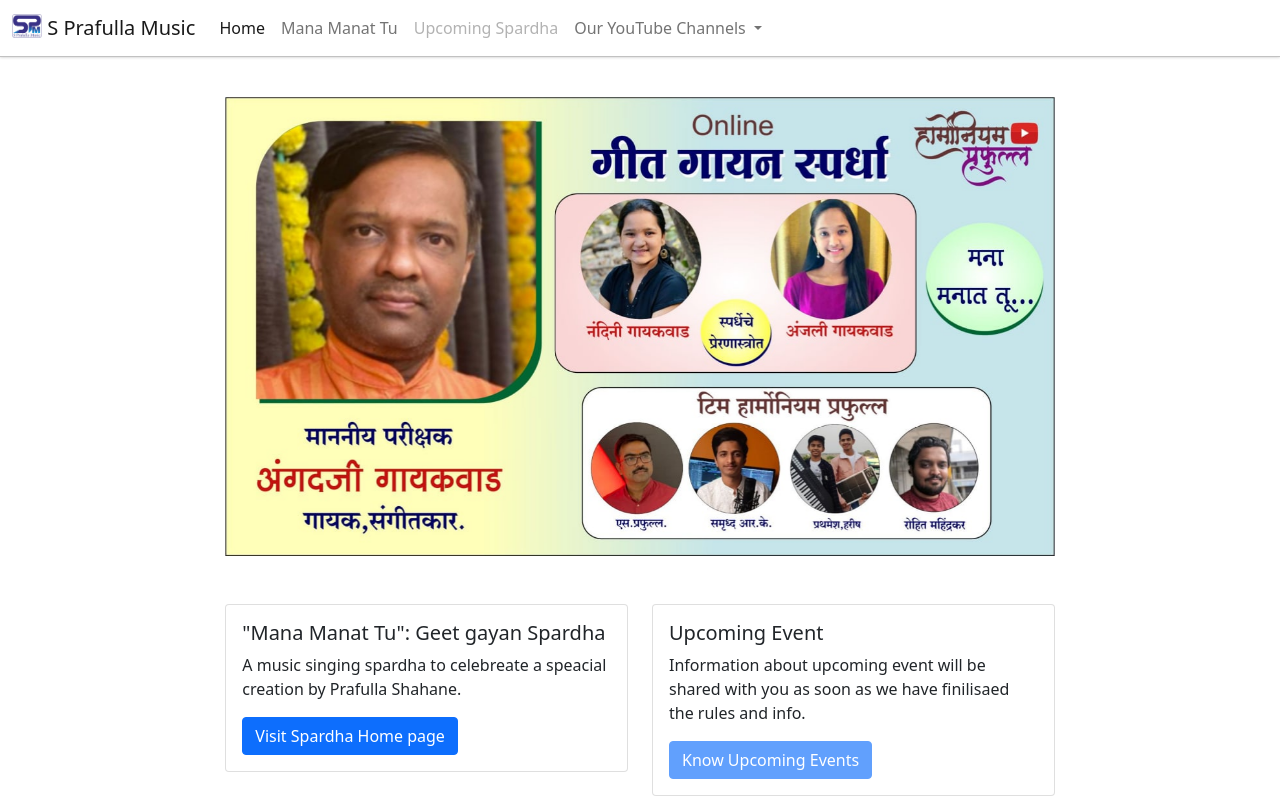
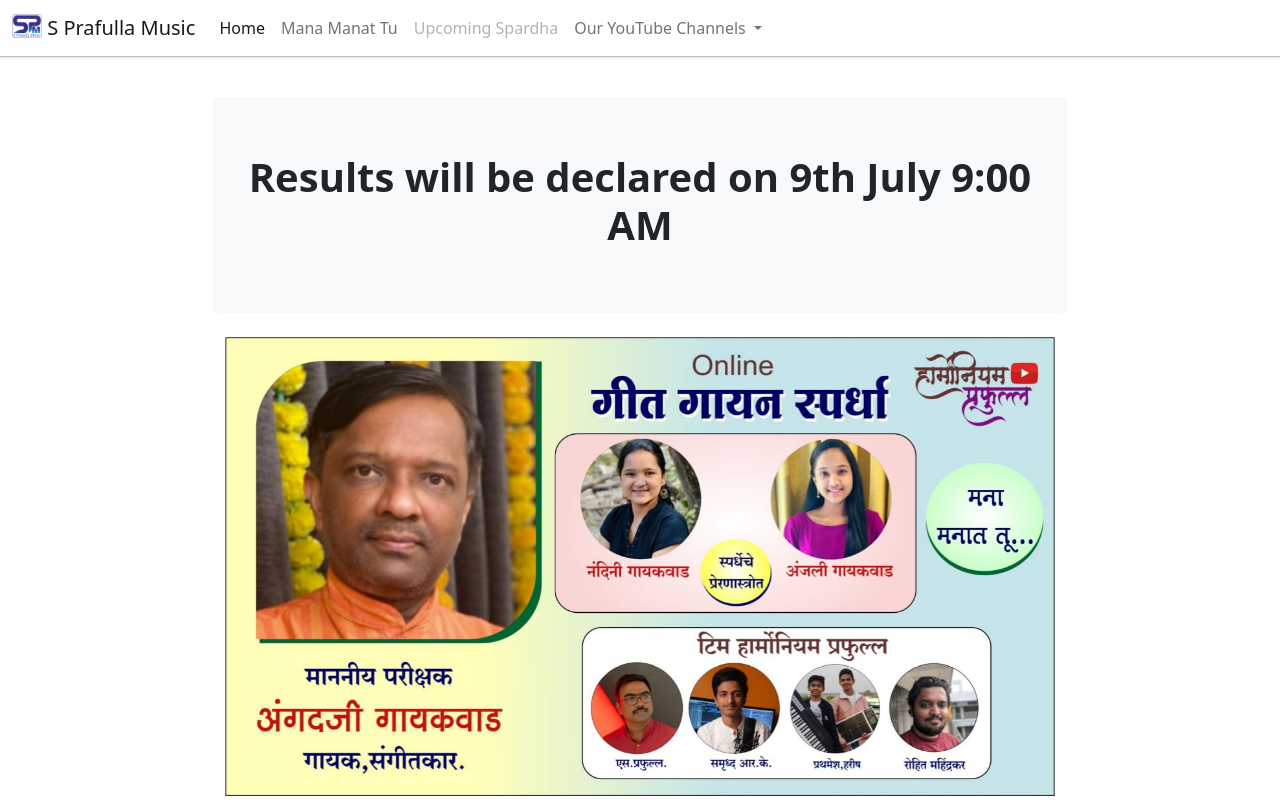
Before and after one commit to rohitcyablord/psspardha, an Angular app: page /landing in a window 1280 px wide. Shown: the top 800 px of the page. Built offline with nearby package versions, Linux system fonts and the light colour scheme.

Commit message:
updated results section

```diff
--- a/src/app/landing-page/landing-page.component.html
+++ b/src/app/landing-page/landing-page.component.html
@@ -111,6 +111,15 @@
 <!-- swaraj infoten -->
 
 <div class="container-fluid">
+
+  <div class="row">
+    <div class="col col-sm-10 col-md-8 offset-sm-1 offset-md-2 p-2 mb-4 bg-light rounded-3">
+      <div class="py-5 text-center">
+        <h1 class="display-6 fw-bold">Results will be declared on 9th July 9:00 AM</h1>
+      </div>
+    </div>
+  </div>
+
   <!-- image >> -->
   <div class="row">
     <div class="col col-sm-10 col-md-8 offset-sm-1 offset-md-2 _mainBanner">
--- a/src/app/mana-manat-tu-page/mana-manat-tu-page.component.html
+++ b/src/app/mana-manat-tu-page/mana-manat-tu-page.component.html
@@ -214,10 +214,10 @@
         -->
         <div class="tab-pane fade text-center p-3" id="contact" role="tabpanel" aria-labelledby="contact-tab">
           <h1>
-            Result Dates and Details will be declared soon.
+            Results will be declared on 9th July at 9AM.
           </h1>
           <p>
-            Please comback later.
+            We have started preparing results. Hope you all are excited as we are.
           </p>
         </div>
       </div>
```
Also changed, not shown: 5 other files (tests, documents, lock files or other folders).
